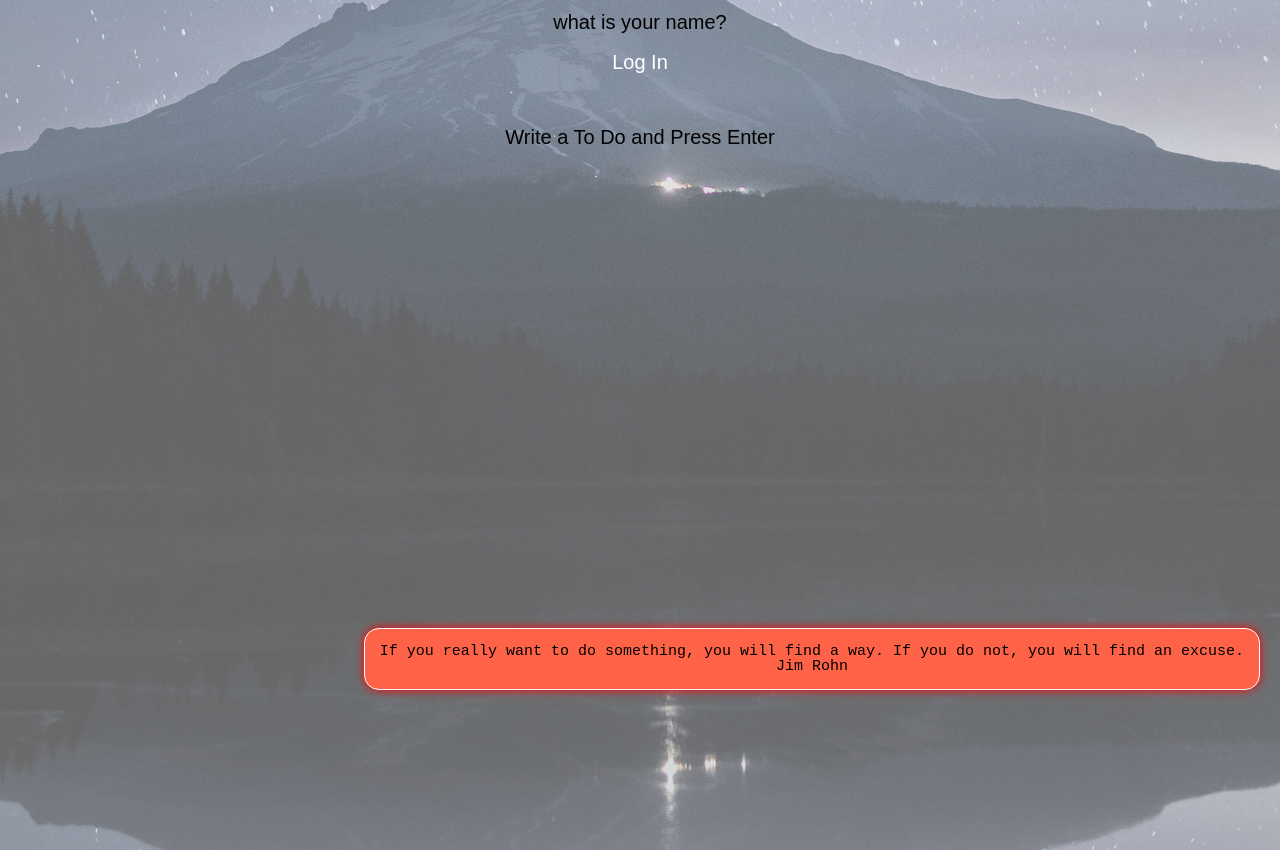
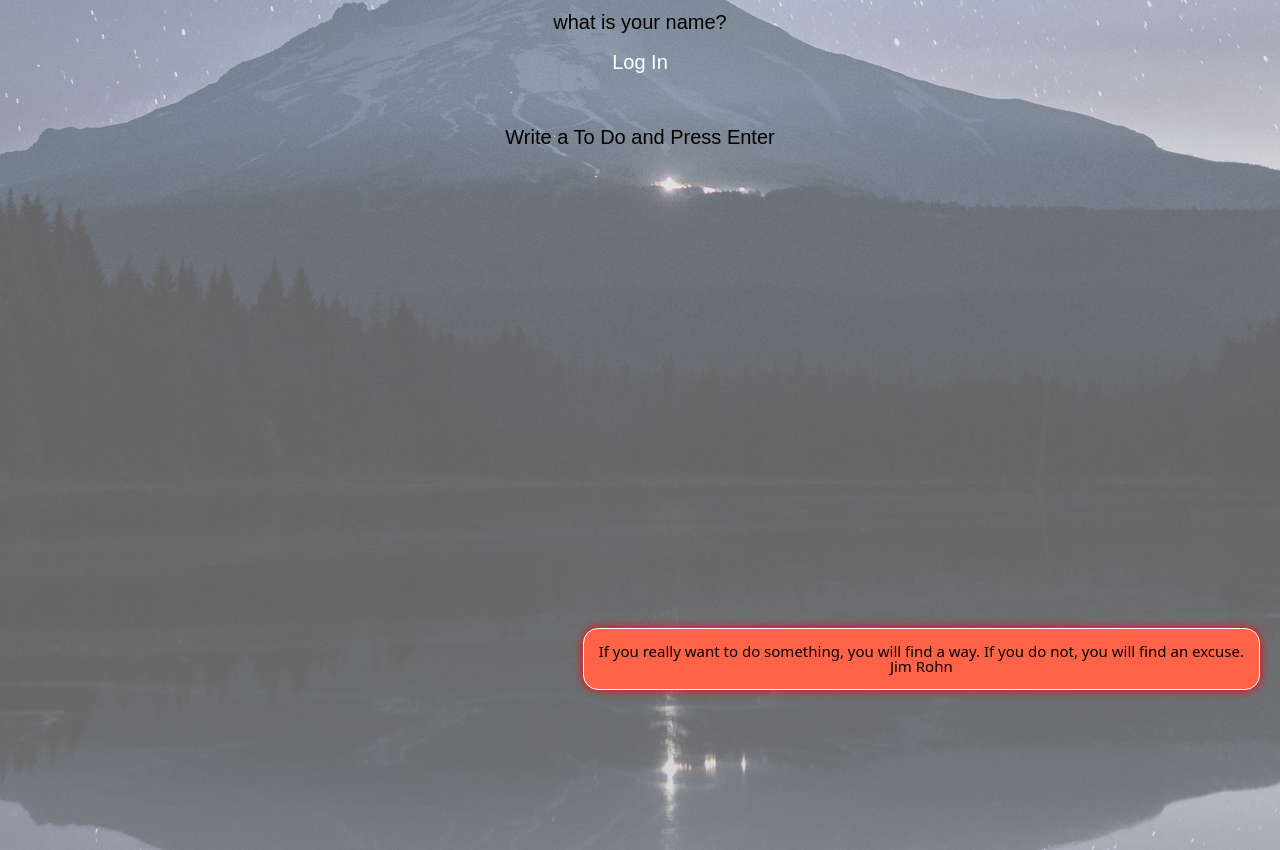
Before and after one commit to txxgxxx/momentum, a plain HTML site: page index.html in a window 1280 px wide. Shown: the part 90-940 px from the top of the page. Drawn offline with Linux system fonts and the light colour scheme.

Commit message:
update font-family

```diff
--- a/css/style.css
+++ b/css/style.css
@@ -3,7 +3,7 @@
 
 body {
     background-color: #ccc;
-    font-family:'Courier New', Courier, monospace;
+    font-family:system-ui, -apple-system, BlinkMacSystemFont, 'Segoe UI', Roboto, Oxygen, Ubuntu, Cantarell, 'Open Sans', 'Helvetica Neue', sans-serif;
     width:100%;
     height:100vh;
     position:relative;
```
